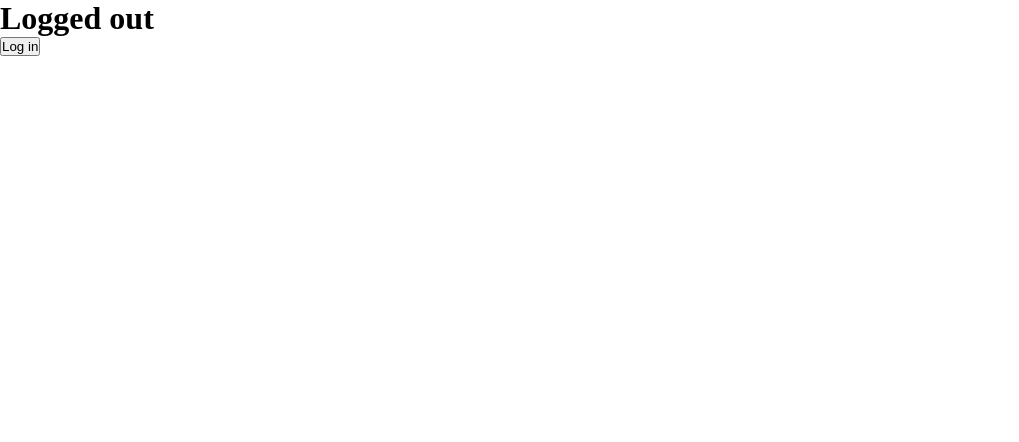
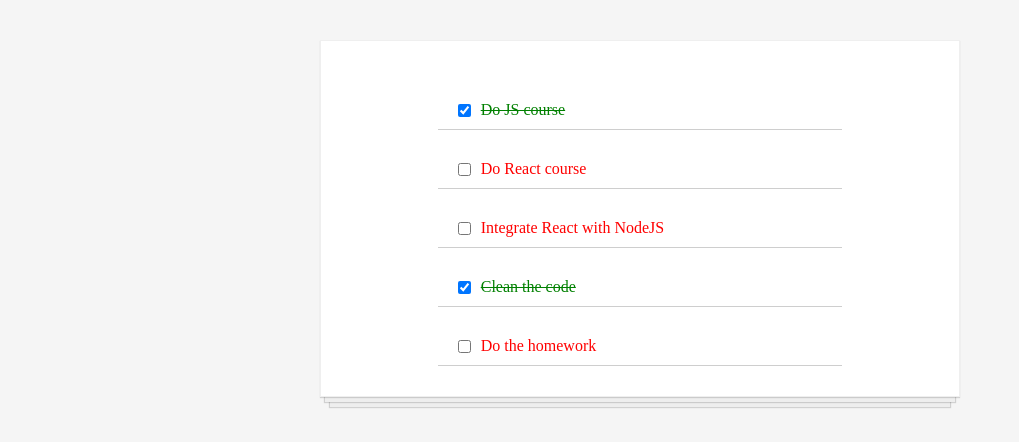
Before and after one commit to rorvts/react-meme-generator, a React (Create React App) app in the folder todo/: page / in a window 1280 px wide. Shown: the top 442 px of the page, without its empty margins (0-1019 px from the left). Built offline with nearby package versions, Linux system fonts and the light colour scheme.

Commit message:
Finishing todo app css

```diff
--- a/todo/src/App.js
+++ b/todo/src/App.js
@@ -1,29 +1,36 @@
 import React from "react";
 import "./styles.css";
+import List from "./components/List/List";
+import data from "./todoData";
 
 class App extends React.Component {
-  constructor() {
+  constructor(){
     super();
     this.state = {
-      logged: false
+      todos: data
     }
-    this.logIn = this.logIn.bind(this);
-    this.logOut = this.logOut.bind(this);
+
+    this.finishTask = this.finishTask.bind(this);
   }
 
-  logIn() {
-    this.setState({ logged: true });
+  finishTask(id){
+    this.setState(prevState => {
+      const todoId = prevState.todos.map(item => {
+        if(item.id === id){
+          item.completed = !item.completed
+        }
+        return item
+      })
+      return { todos: todoId }
+    });
   }
 
-  logOut() {
-    this.setState({ logged: false });
-  }
 
-  render() {
-    return (
-      <div>
-        <h1>Logged {this.state.logged ? "in" : "out"}</h1>
-        <button onClick={this.state.logged ? this.logOut : this.logIn}>Log {this.state.logged ? "out" : "in"}</button>
+  render(){
+    const todosData = this.state.todos.map(item => <List key={item.id} list={item} method={this.finishTask} />)
+    return(
+      <div className="todo-list">
+        {todosData}
       </div>
     )
   }
--- a/todo/src/components/List/List.js
+++ b/todo/src/components/List/List.js
@@ -2,13 +2,25 @@ import React from "react";
 import "./styles.css";
 
 const List = (props) => {
+  const completedStyle = {
+    color: "green",
+    textDecoration: "line-through"
+  }
+
+  const uncompletedStyle = {
+    color: "red"
+  }
+
   return (
     <div className="todo-item">
       <input type="checkbox"
         checked={props.list.completed}
         onChange={() => props.method(props.list.id)}
       />
-      <p>{props.list.text}</p>
+      <p
+        style={props.list.completed ? completedStyle : uncompletedStyle }>
+        {props.list.text}
+      </p>
     </div>
   );
 }
```
